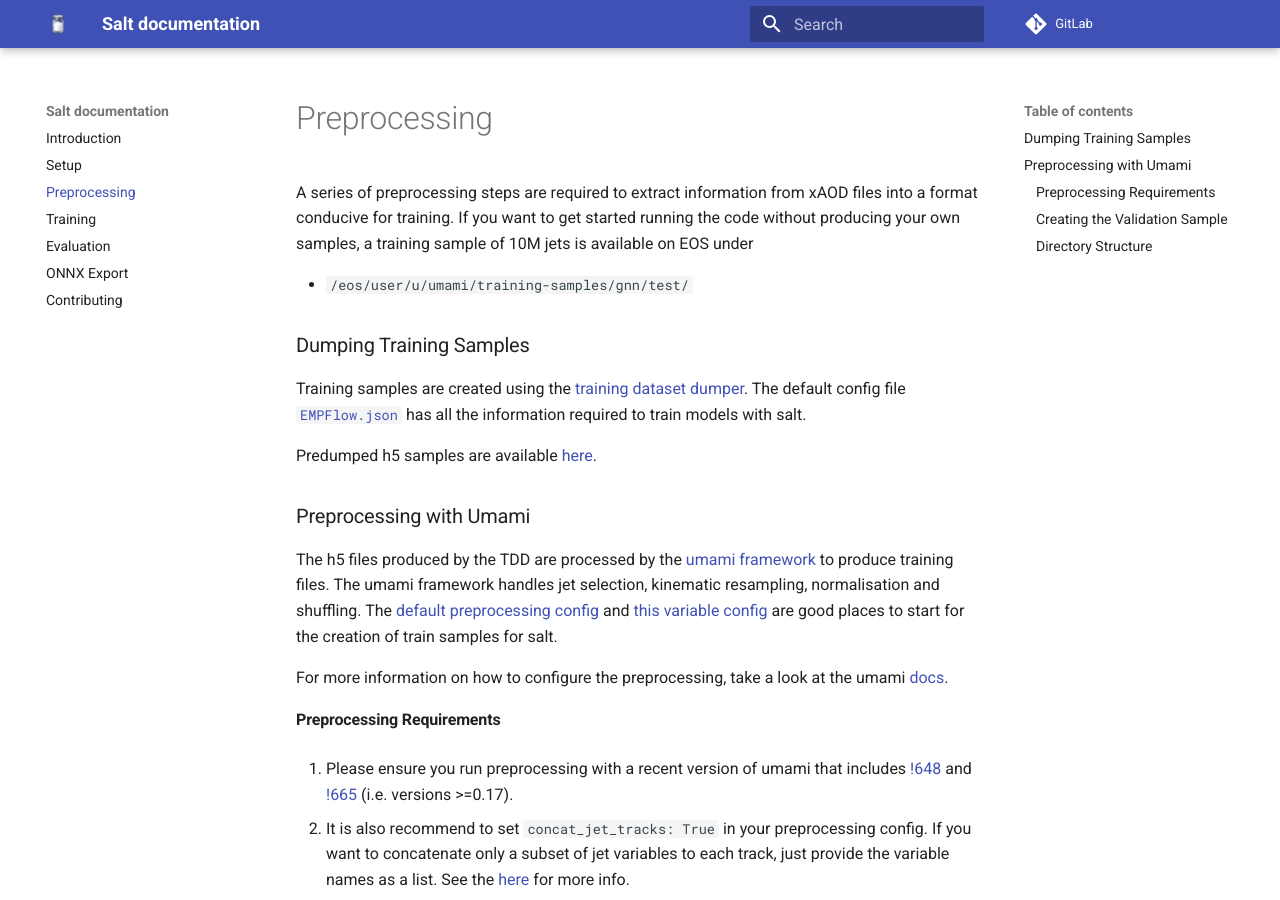
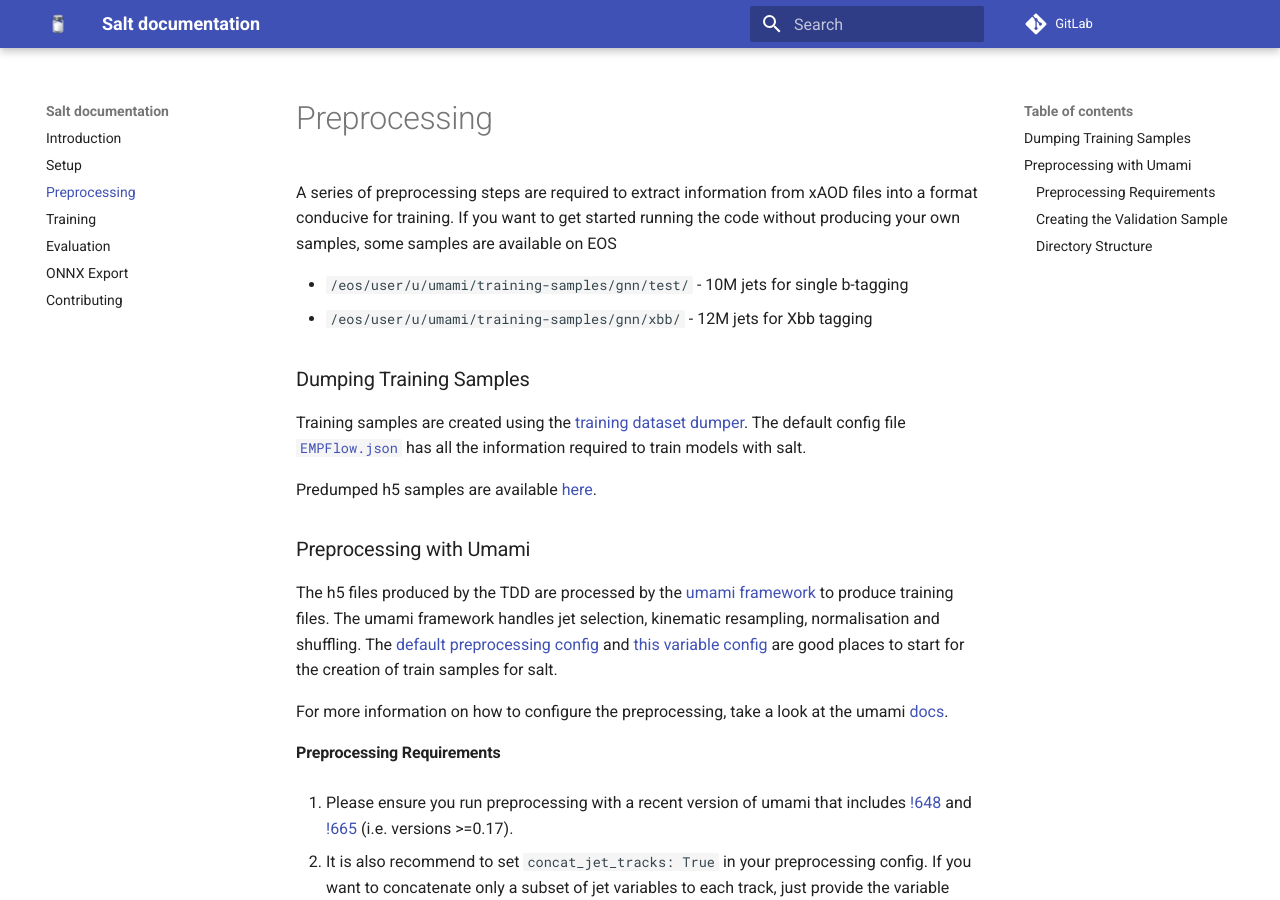
Before and after one commit to umami-hep/salt, an MkDocs documentation site: the page built from docs/preprocessing.md, in a window 1280 px wide and 900 px high. Built offline with MkDocs 1.6.1 and Material for MkDocs 9.7.7, drawn with Linux system fonts in a browser that asks for light colours.

```diff
--- a/.pre-commit-config.yaml
+++ b/.pre-commit-config.yaml
@@ -22,7 +22,7 @@ repos:
         args: [--all]
 
   - repo: https://github.com/PyCQA/isort
-    rev: "5.10.1"
+    rev: "5.11.5"
     hooks:
       - id: isort
 
@@ -48,7 +48,7 @@ repos:
     hooks:
       - id: mypy
         args: [--ignore-missing-imports]
-        additional_dependencies: ['types-requests']
+        additional_dependencies: ["types-requests"]
 
   - repo: https://github.com/asottile/yesqa
     rev: "v1.4.0"
--- a/docs/preprocessing.md
+++ b/docs/preprocessing.md
@@ -1,7 +1,8 @@
 A series of preprocessing steps are required to extract information from xAOD files into a format conducive for training.
-If you want to get started running the code without producing your own samples, a training sample of 10M jets is available on EOS under
+If you want to get started running the code without producing your own samples, some samples are available on EOS
 
-- `/eos/user/u/umami/training-samples/gnn/test/`
+- `/eos/user/u/umami/training-samples/gnn/test/` - 10M jets for single b-tagging
+- `/eos/user/u/umami/training-samples/gnn/xbb/` - 12M jets for Xbb tagging
 
 ### Dumping Training Samples
 
```
Also changed, not shown: docs/contributing.md (+5 -1 lines), docs/setup.md (+9 -6 lines), docs/training.md (+1 -1 lines), 2 other files.
